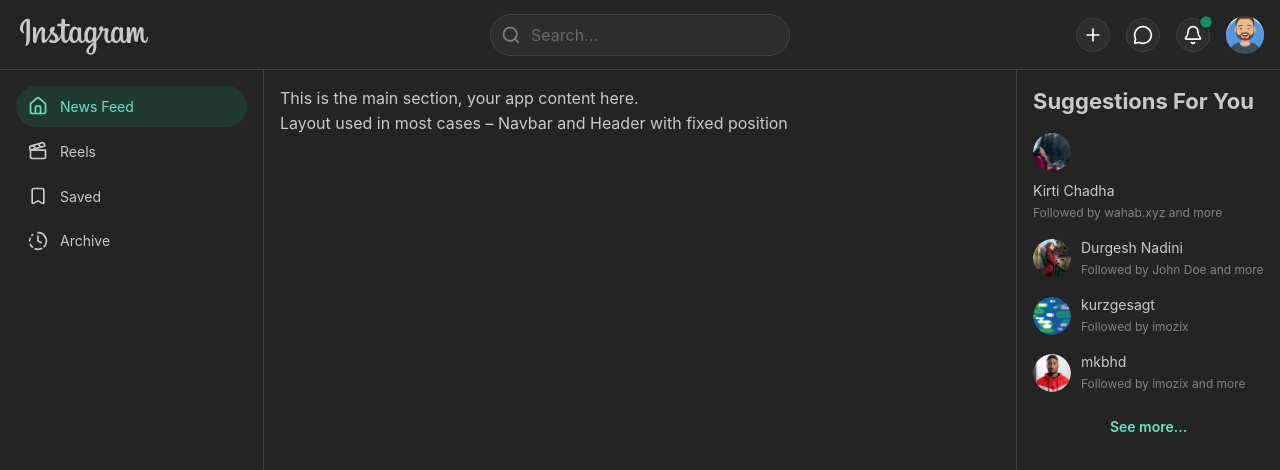
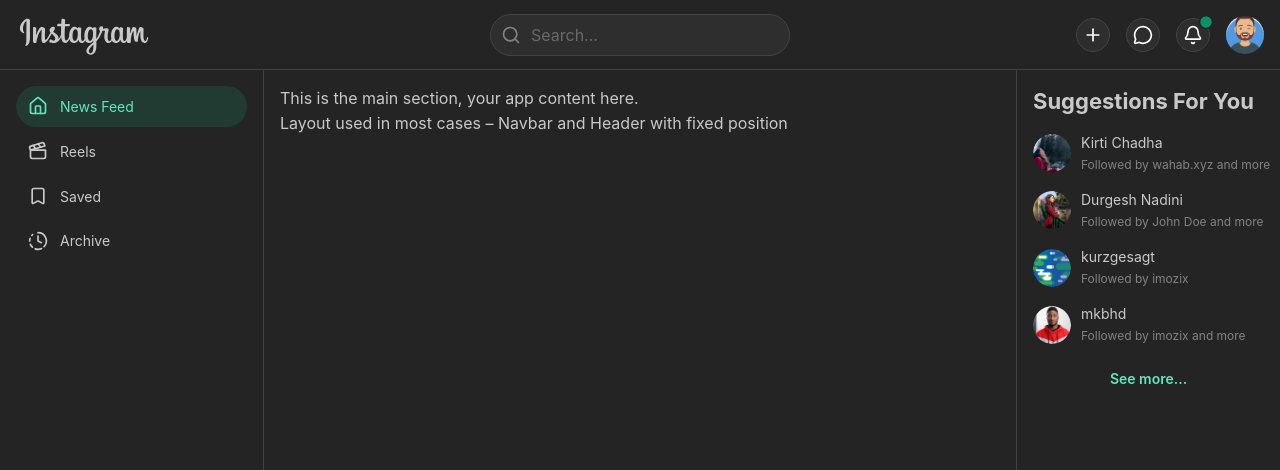
Before and after one commit to ivankov-TS/instagram-clone, a React (Vite) app: page / in a window 1280 px wide. Shown: the top 470 px of the page. Built offline with nearby package versions, Linux system fonts and the light colour scheme.

Commit message:
fix: extract SuggestionItem component

```diff
--- a/src/shared/ui/aside.tsx
+++ b/src/shared/ui/aside.tsx
@@ -41,21 +41,11 @@
       <Stack>
         <Title order={3}>Suggestions For You</Title>
         {suggestedUsers.map((item) => (
-          <Group
-            align="center"
-            gap="xs"
-            style={{ cursor: "pointer", wrap: "nowrap" }}
-          >
-            <Avatar src={item.src} />
-            <Stack gap={4}>
-              <Text size="sm" style={{ whiteSpace: "nowrap" }}>
-                {item.nickname}
-              </Text>
-              <Text c="dimmed" size="xs" style={{ whiteSpace: "nowrap" }}>
-                {item.description}
-              </Text>
-            </Stack>
-          </Group>
+          <SuggestionItem
+            src={item.src}
+            nickname={item.nickname}
+            description={item.description}
+          />
         ))}
         <Button variant="subtle" size="sm">
           See more...
@@ -64,3 +54,29 @@
     </AppShell.Aside>
   );
 };
+
+type SuggestionItemProps = {
+  src: string;
+  nickname: string;
+  description: string;
+};
+
+const SuggestionItem = ({
+  src,
+  nickname,
+  description,
+}: SuggestionItemProps) => {
+  return (
+    <Group align="center" gap="xs" wrap="nowrap" style={{ cursor: "pointer" }}>
+      <Avatar src={src} />
+      <Stack gap={4}>
+        <Text size="sm" style={{ whiteSpace: "nowrap" }}>
+          {nickname}
+        </Text>
+        <Text c="dimmed" size="xs" style={{ whiteSpace: "nowrap" }}>
+          {description}
+        </Text>
+      </Stack>
+    </Group>
+  );
+};
```
